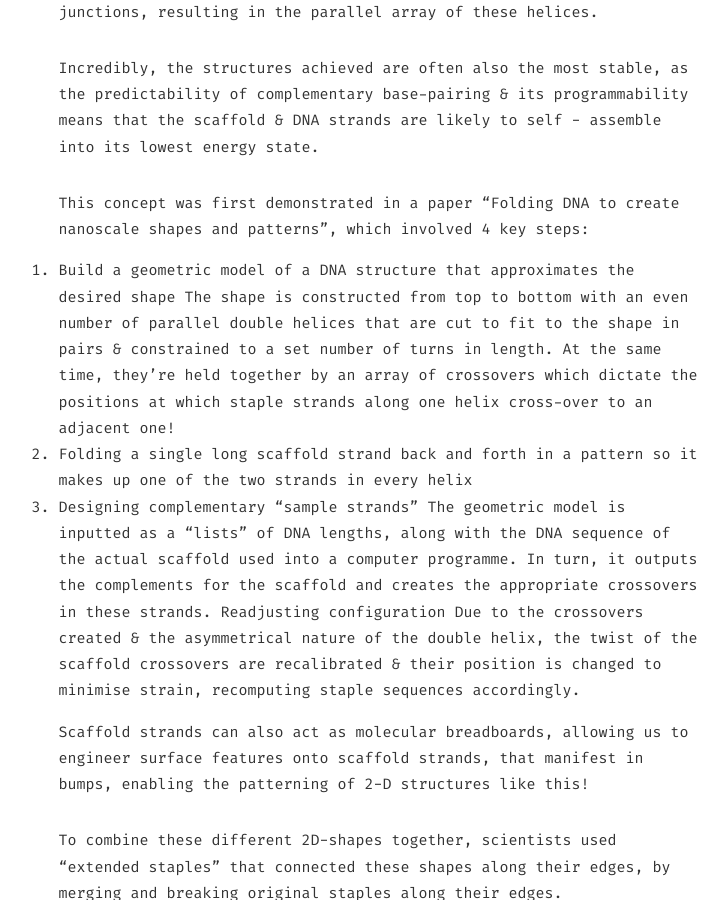
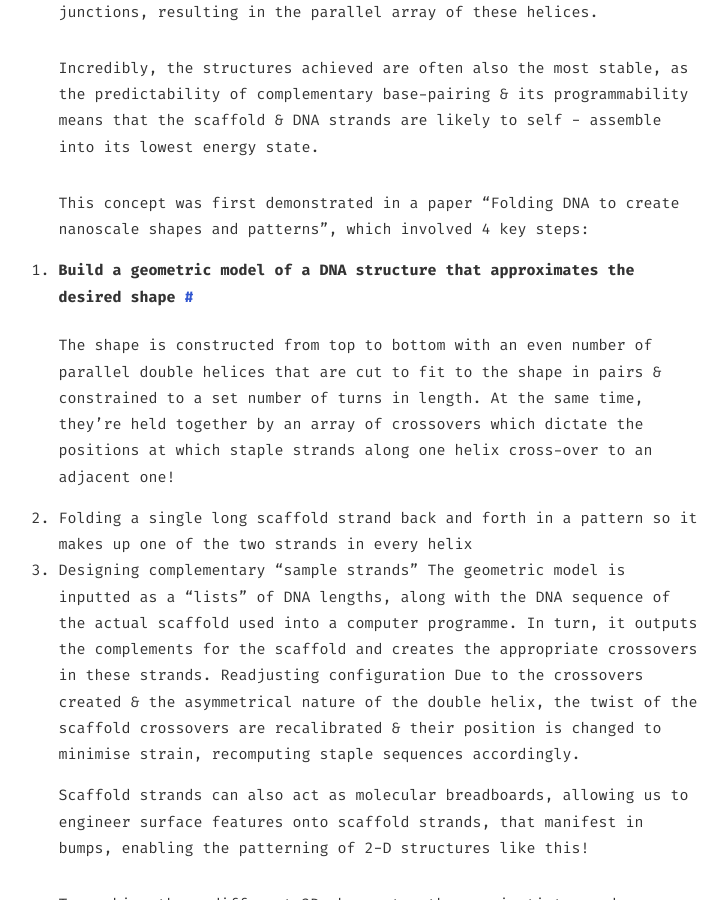
Before and after one commit to stackbit-projects/green-plankton-00834, a Jekyll site: the page built from _posts/2019-08-31-difference-between-font-formats.md, in a window 1280 px wide and 900 px high, scrolled down 1999 px. Shown: the whole window, without its empty margins (259-987 px from the left). Built offline with Jekyll 4.4.1, drawn with Linux system fonts in a browser that asks for light colours.

```diff
--- a/_posts/2019-08-31-difference-between-font-formats.md
+++ b/_posts/2019-08-31-difference-between-font-formats.md
@@ -54,7 +54,7 @@ To take it one step further, DNA origami works by using long template strand --
 Incredibly, the structures achieved are often also the most stable, as the predictability of complementary base-pairing & its programmability means that the scaffold & DNA strands are likely to self - assemble into its lowest energy state.
 
 This concept was first demonstrated in a paper “Folding DNA to create nanoscale shapes and patterns”, which involved 4 key steps:
-1. Build a geometric model of a DNA structure that approximates the desired shape
+1. #### Build a geometric model of a DNA structure that approximates the desired shape
 The shape is constructed from top to bottom with an even number of parallel double helices that are cut  to fit to the shape in pairs & constrained to a set number of turns in length. At the same time, they’re held together by an array of crossovers which dictate the positions at which staple strands along one helix cross-over to an adjacent one!
 2. Folding a single long scaffold strand back and forth in a pattern so it makes up one of the two strands in every helix
 3. Designing complementary “sample strands”
```
